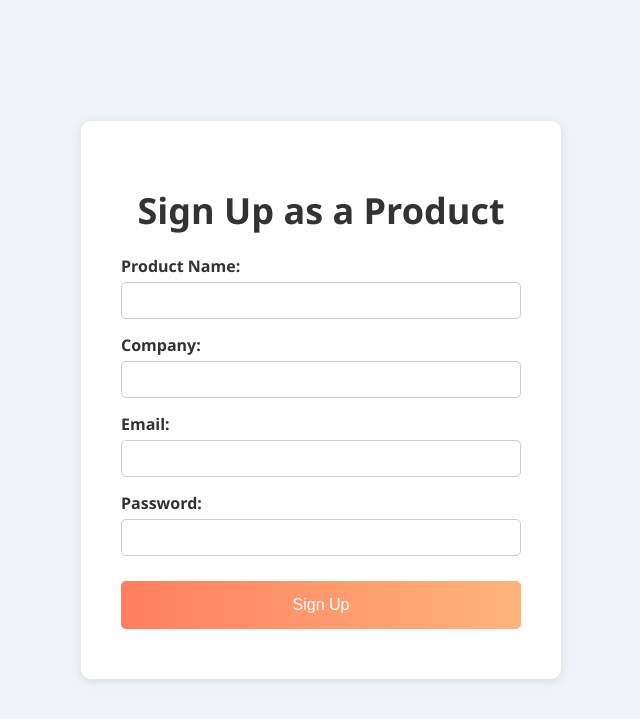
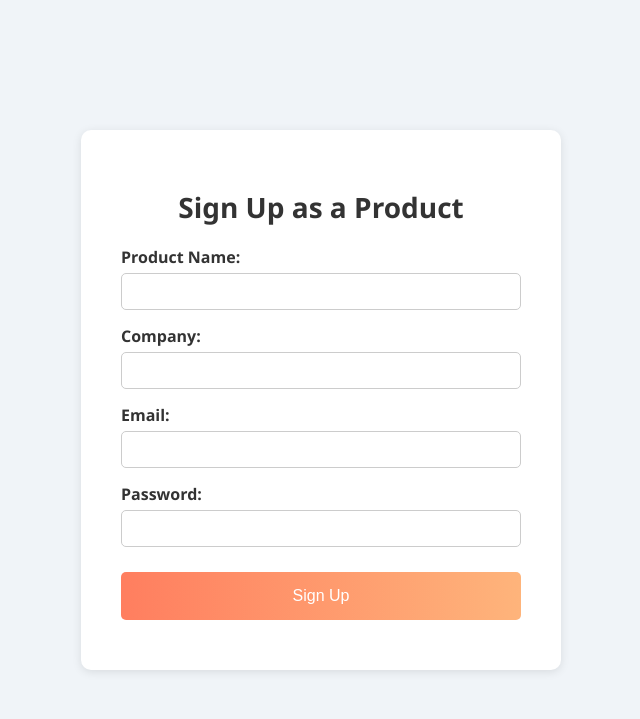
Before and after one commit to nir-eizenman/Ecom-Workshop, a Flask app: page /signup/product in a window 1280 px wide. Shown: the top 719 px of the page, without its empty margins (319-959 px from the left). Run offline with Flask 3, Linux system fonts and the light colour scheme.

Commit message:
Update styles.css

```diff
--- a/static/styles.css
+++ b/static/styles.css
@@ -19,7 +19,7 @@ body {
 }
 
 h1 {
-    font-size: 36px; /* Increased size */
+    font-size: 28px;
     margin-bottom: 20px;
     color: #333333;
 }
```
